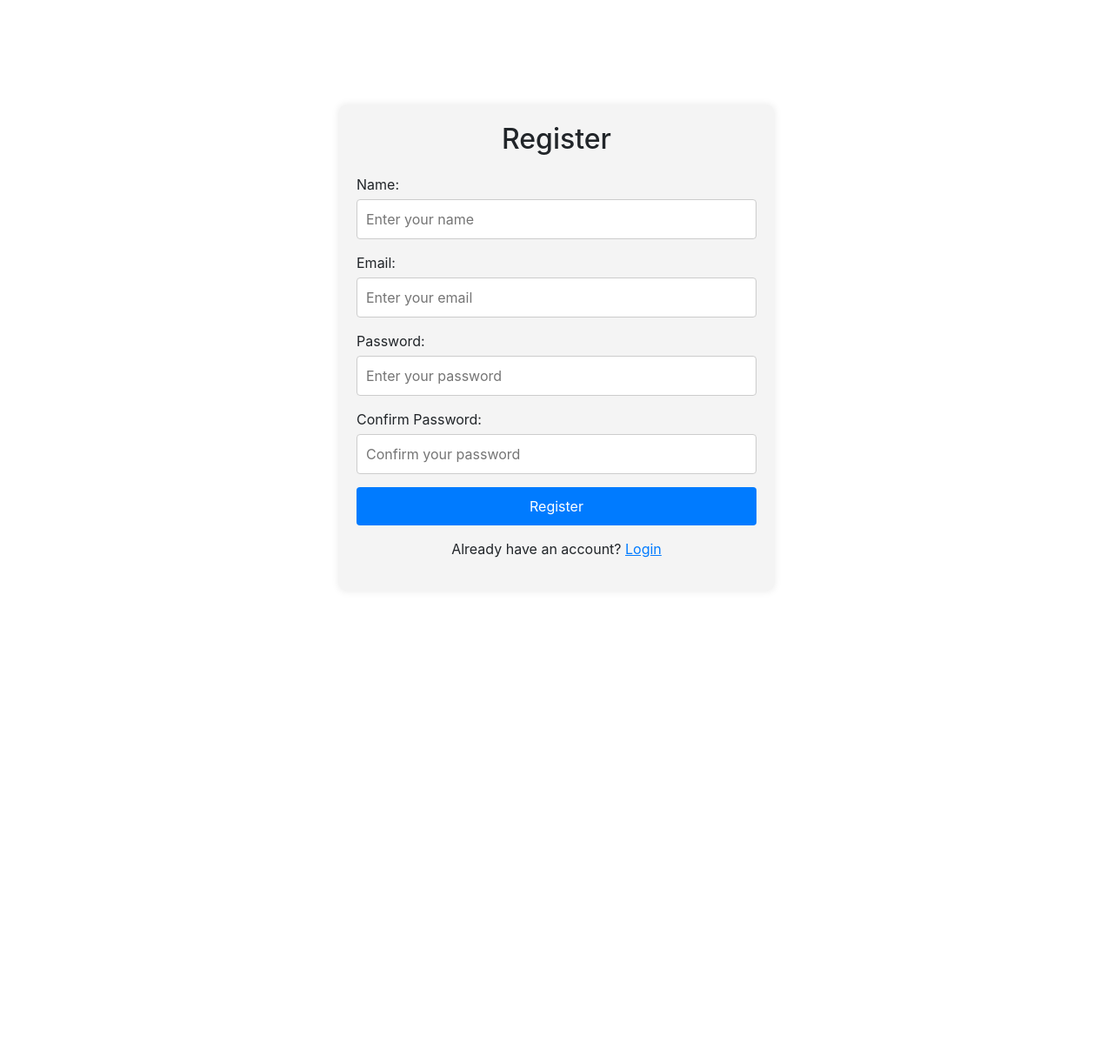
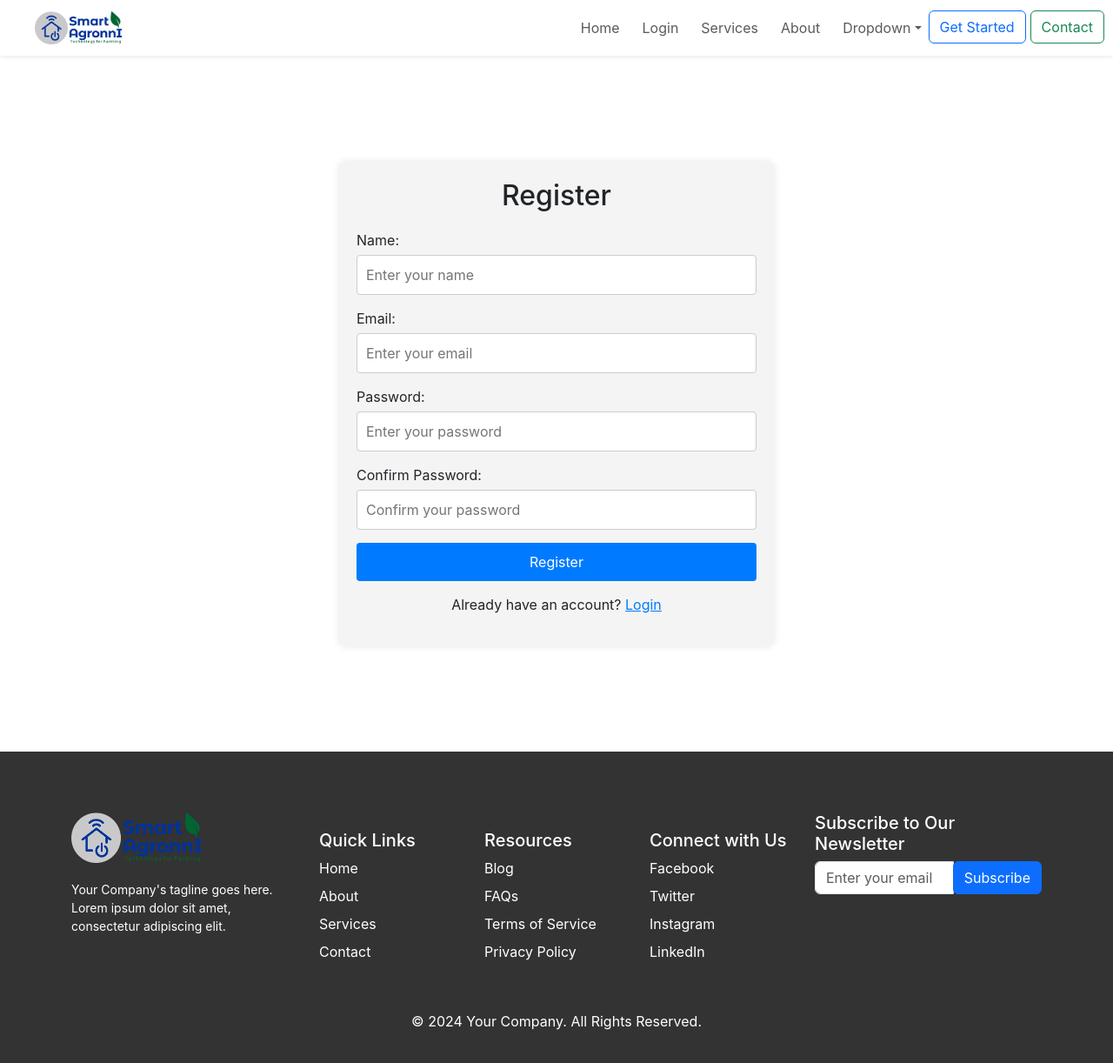
Before and after one commit to pitabasdev/maintenance-and-services, a React (Create React App) app: page /register in a window 1280 px wide. Shown: the top 1222 px of the page at 87% size. Before the commit the page ends 800 px from the top, so only its background shows below. Built offline with nearby package versions, Linux system fonts and the light colour scheme; the HTML template or start-up script is replaced by a standard one.

Commit message:
update login pages

```diff
--- a/src/components/Login/Login.jsx
+++ b/src/components/Login/Login.jsx
@@ -6,7 +6,9 @@ import {
 import "react-notifications/lib/notifications.css";
 import NavBar from "../NavBar/NavBar";
 import Footer from "../pages/Footer/Footer";
+import { Helmet } from "react-helmet";
 import "./Login.css";
+const TITLE = "Login || Page";
 function Login() {
   const [email, setEmail] = useState("");
   const [password, setPassword] = useState("");
@@ -55,6 +57,10 @@ function Login() {
 
   return (
     <>
+      <Helmet>
+        <title>{TITLE}</title>
+      </Helmet>
+
       <NavBar />
       <div className="login-container">
         <form onSubmit={handleSubmit} className="login-form">
--- a/src/components/Register/Register.jsx
+++ b/src/components/Register/Register.jsx
@@ -1,7 +1,12 @@
 import React, { useState } from "react";
-import { NotificationContainer, NotificationManager } from 'react-notifications';
-import 'react-notifications/lib/notifications.css';
+import {
+  NotificationContainer,
+  NotificationManager,
+} from "react-notifications";
+import "react-notifications/lib/notifications.css";
 import "./Register.css"; // Import CSS file for styling
+import NavBar from "../NavBar/NavBar";
+import Footer from "../pages/Footer/Footer";
 
 function Register() {
   const [name, setName] = useState("");
@@ -51,7 +56,11 @@ function Register() {
         throw new Error("Registration failed.");
       }
 
-      NotificationManager.success('Registration successful! Please login.', 'Success', 2000);
+      NotificationManager.success(
+        "Registration successful! Please login.",
+        "Success",
+        2000
+      );
       setName("");
       setEmail("");
       setPassword("");
@@ -60,13 +69,14 @@ function Register() {
       setTimeout(() => {
         window.location.href = "/login"; // Redirect to login after successful registration
       }, 2000); // 2000 milliseconds (2 seconds) delay before redirection
-
     } catch (error) {
       setError("Registration failed. Please try again later.");
     }
   };
 
   return (
+    <>
+      <NavBar />
       <div className="register-container">
         <form onSubmit={handleSubmit} className="register-form">
           <h2>Register</h2>
@@ -124,6 +134,8 @@ function Register() {
         </form>
         <NotificationContainer />
       </div>
+      <Footer/>
+    </>
   );
 }
 
```
Lines whose indentation alone changed are shown as unchanged.
